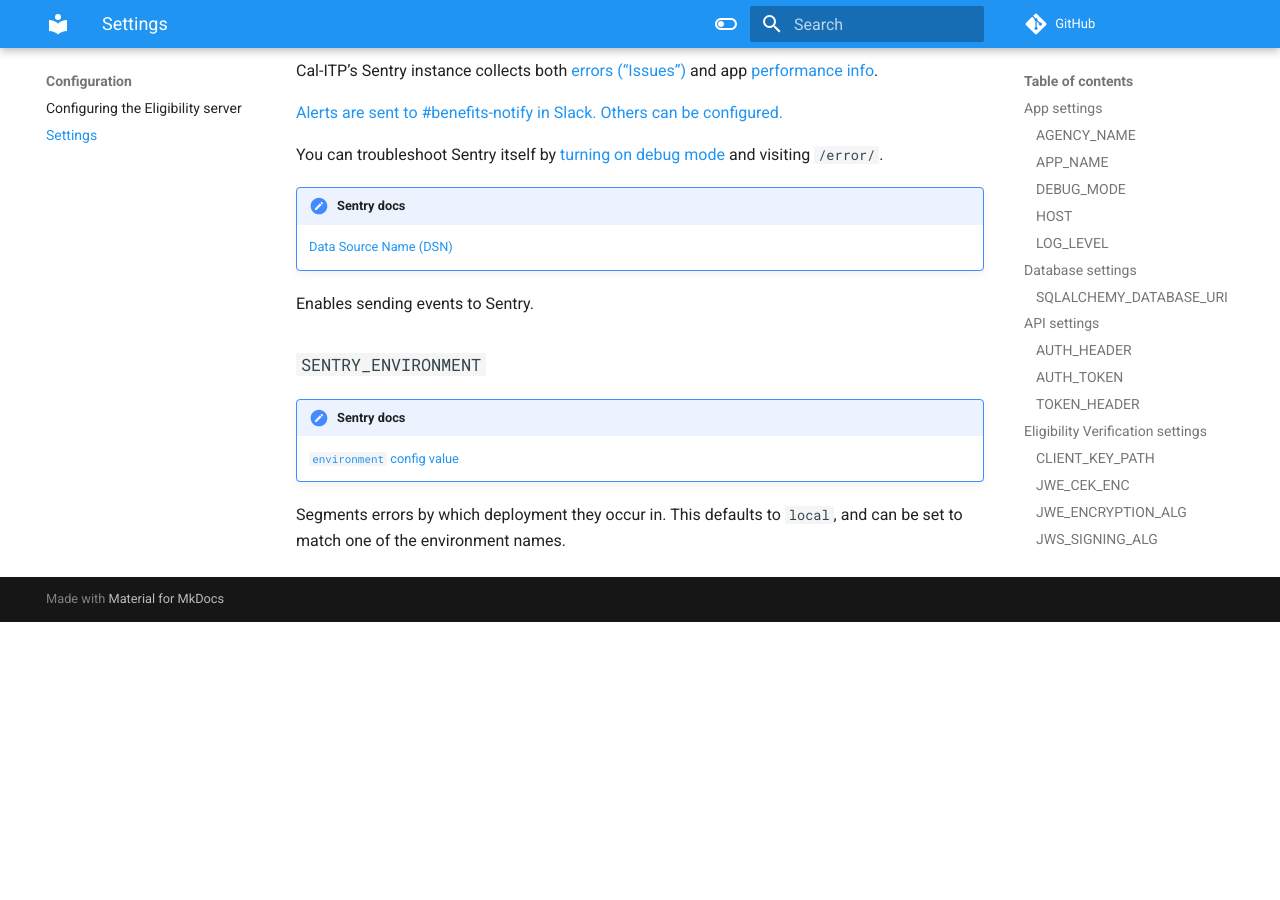
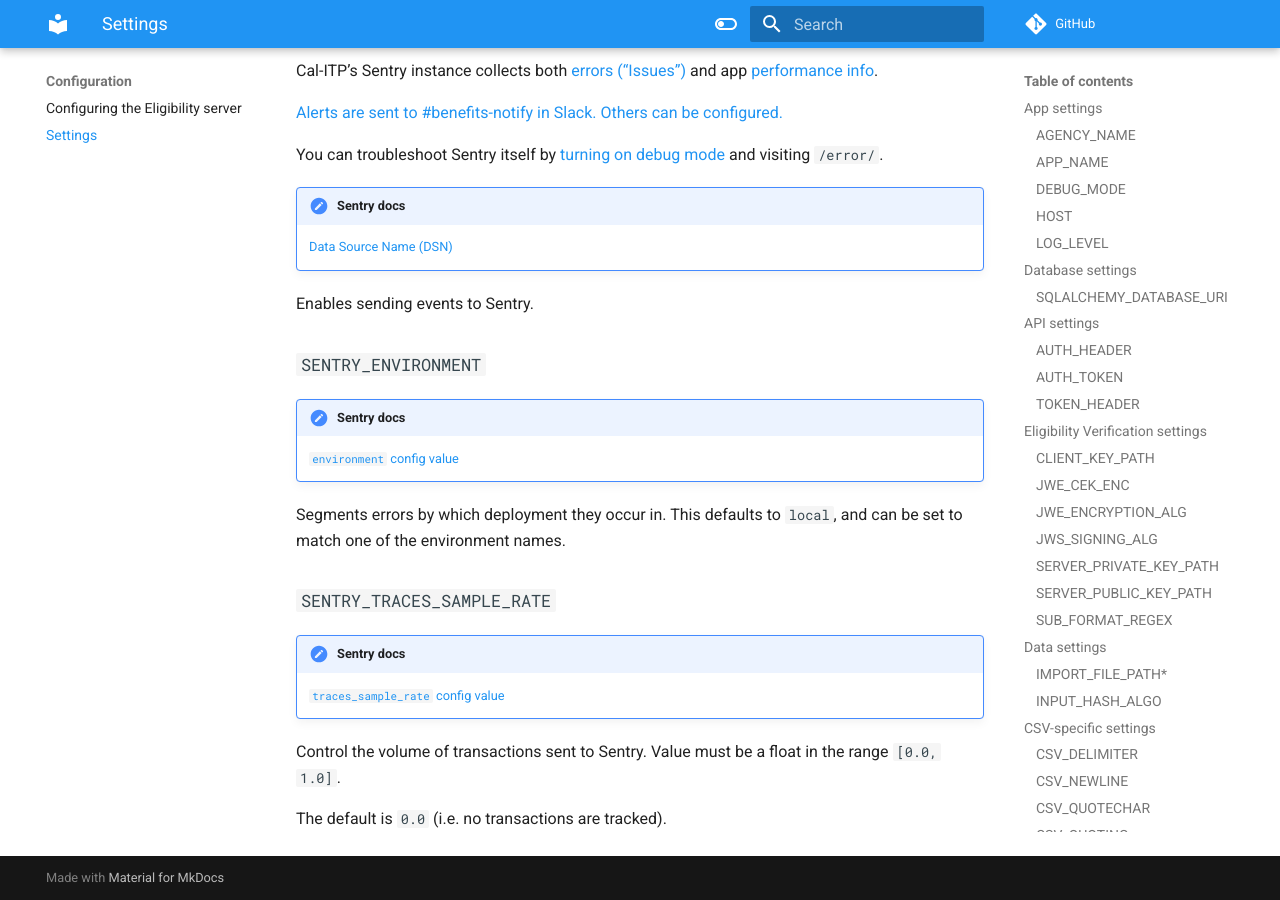
Before and after one commit to cal-itp/eligibility-server, an MkDocs documentation site: the page built from docs/configuration/settings.md, in a window 1280 px wide and 900 px high, scrolled down 4174 px. Built offline with MkDocs 1.6.1 and Material for MkDocs 9.7.7, drawn with Linux system fonts in a browser that asks for light colours; nearby versions of some CDN libraries; comment, search, counter and statistics services are not loaded; before the commit the page ends 4796 px from its top, so only the background shows below that.

Commit message:
docs(sentry): describe SENTRY_TRACES_SAMPLE_RATE

```diff
--- a/docs/configuration/settings.md
+++ b/docs/configuration/settings.md
@@ -161,3 +161,13 @@
     [`environment` config value](https://docs.sentry.io/platforms/python/configuration/options/#environment)
 
 Segments errors by which deployment they occur in. This defaults to `local`, and can be set to match one of the environment names.
+
+### `SENTRY_TRACES_SAMPLE_RATE`
+
+!!! tldr "Sentry docs"
+
+    [`traces_sample_rate` config value](https://docs.sentry.io/platforms/python/configuration/options/#traces-sample-rate)
+
+Control the volume of transactions sent to Sentry. Value must be a float in the range `[0.0, 1.0]`.
+
+The default is `0.0` (i.e. no transactions are tracked).
```
